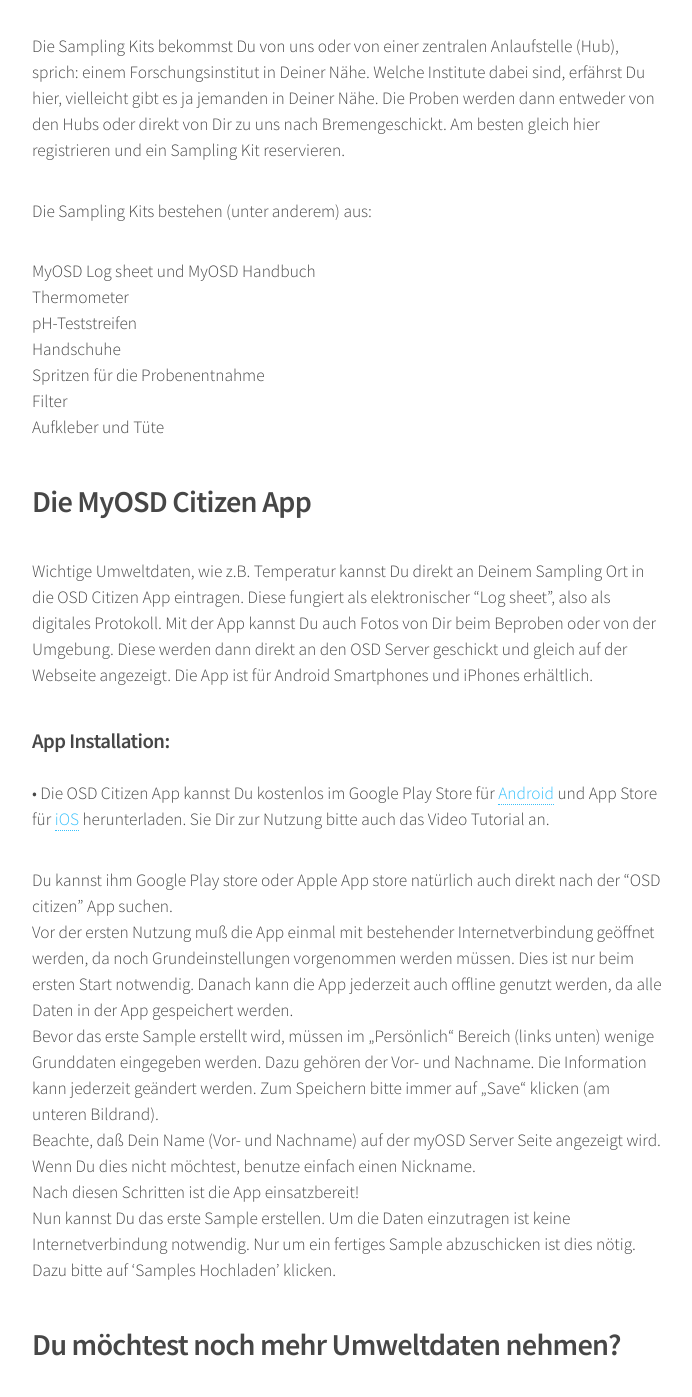
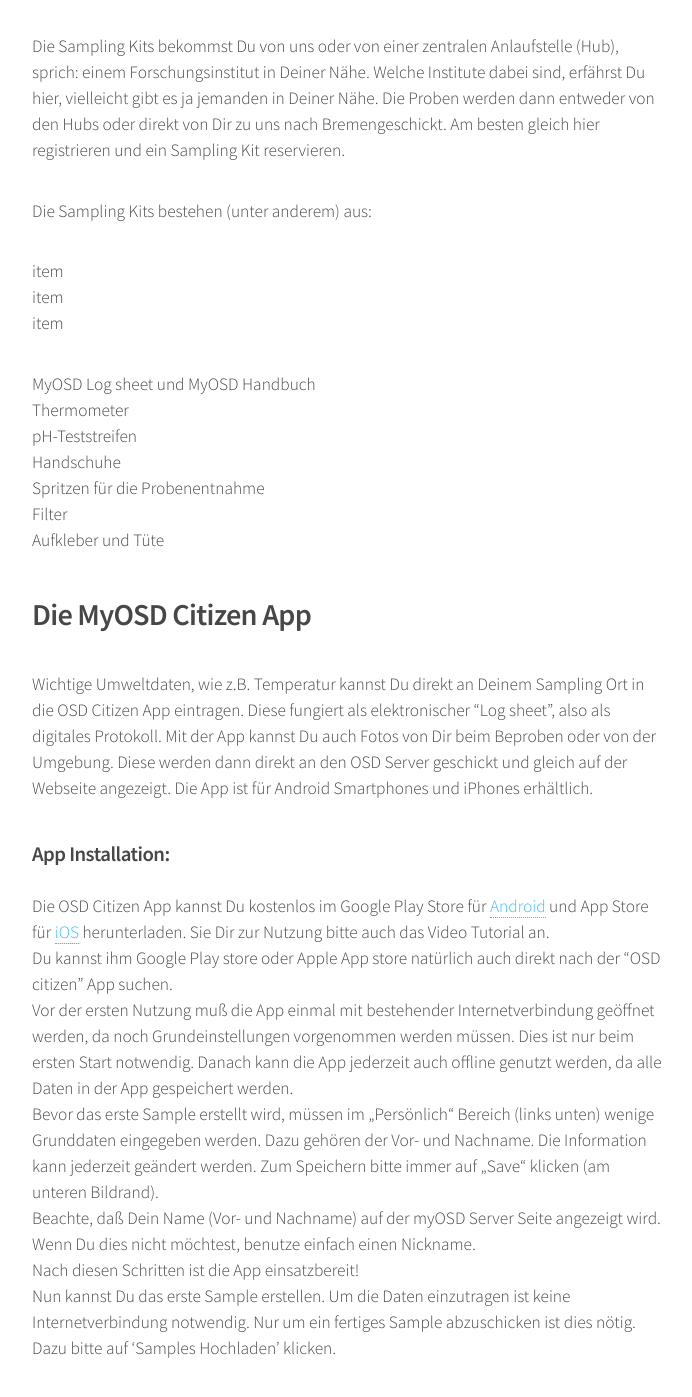
Before and after one commit to myosd/myosd.github.io, a Jekyll site: the page built from mitmachen/index.md, in a window 1280 px wide and 1400 px high, scrolled down 2992 px. Shown: the top 1397 px of the window, without its empty margins (128-820 px from the left). Built offline with Jekyll 4.4.1, drawn with Linux system fonts in a browser that asks for light colours.

Commit message:
Update Mitmachen

```diff
--- a/mitmachen/index.md
+++ b/mitmachen/index.md
@@ -47,6 +47,10 @@ Die Sampling Kits bekommst Du von uns oder von einer zentralen Anlaufstelle (Hub
 Am besten gleich hier registrieren und ein Sampling Kit reservieren.
 
 Die Sampling Kits bestehen (unter anderem) aus:
+- item
+- item
+- item
+
 
 - MyOSD Log sheet und MyOSD Handbuch
 - Thermometer
@@ -62,8 +66,7 @@ Wichtige Umweltdaten, wie z.B. Temperatur kannst Du direkt an Deinem Sampling Or
 
 ### App Installation:
 
-•	Die OSD Citizen App kannst Du kostenlos im Google Play Store für [Android](https://play.google.com/store/apps/details?id=com.iw.esa&hl=de) und App Store für [iOS](https://itunes.apple.com/us/app/osd-citizen/id834353532?mt=8) herunterladen. Sie Dir zur Nutzung bitte auch das Video Tutorial an.
-
+- Die OSD Citizen App kannst Du kostenlos im Google Play Store für [Android](https://play.google.com/store/apps/details?id=com.iw.esa&hl=de) und App Store für [iOS](https://itunes.apple.com/us/app/osd-citizen/id834353532?mt=8) herunterladen. Sie Dir zur Nutzung bitte auch das Video Tutorial an.
 - Du kannst ihm Google Play store oder Apple App store natürlich auch direkt nach der "OSD citizen" App suchen.
 - Vor der ersten Nutzung muß die App einmal mit bestehender Internetverbindung geöffnet werden, da noch Grundeinstellungen vorgenommen werden müssen. Dies ist nur beim ersten Start notwendig. Danach kann die App jederzeit auch offline genutzt werden, da alle Daten in der App gespeichert werden.
 - Bevor das erste Sample erstellt wird, müssen im „Persönlich“ Bereich (links unten) wenige Grunddaten eingegeben werden. Dazu gehören der Vor- und Nachname. Die Information kann jederzeit geändert werden. Zum Speichern bitte immer auf „Save“ klicken (am unteren Bildrand).
```
